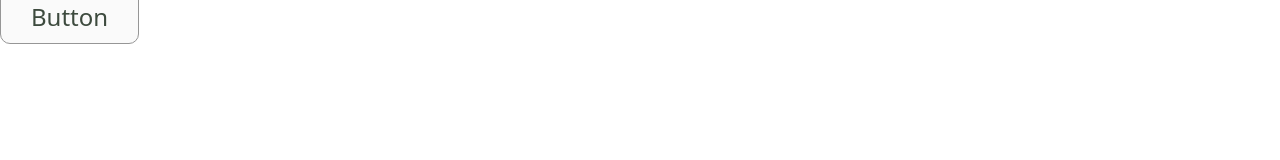
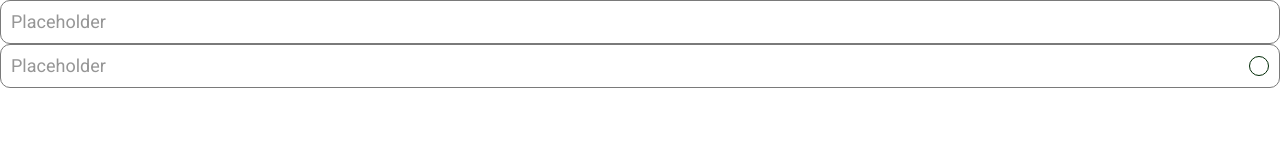
Before and after one commit to Alekseypavlov14/qr-codes-landing, a website built with Vite: page index.html in a window 1280 px wide. Built offline with nearby package versions, Linux system fonts and the light colour scheme; a web font is replaced by a local one.

Commit message:
added input element

```diff
--- a/index.html
+++ b/index.html
@@ -10,7 +10,14 @@
 <body>
   <div class="container">
 
-    <a class="button">Button</a>
+    <div class="input">
+      <input placeholder="Placeholder" class="input__control">
+    </div>
+
+    <div class="input">
+      <input placeholder="Placeholder" class="input__control">
+      <div class="input__indicator"></div>
+    </div>
 
   </div>
 
--- a/src/style.css
+++ b/src/style.css
@@ -149,6 +149,46 @@ body {
   background-color: var(--primary-900);
 }
 
+.input {
+  width: 100%;
+  height: 44px;
+  padding: 0px 10px;
+
+  display: flex;
+  align-items: center;
+  gap: 10px;
+
+  background-color: var(--white);
+  border: 1px solid var(--dark-500);
+  border-radius: 10px;
+}
+.input__control {
+  display: block;
+  flex: 1 1 auto;
+
+  font-size: 18px;
+  font-family: 'Roboto';
+  color: var(--dark-100);
+  line-height: 1.1;
+
+  border: none;
+  outline: none;
+}
+.input__control:focus {
+  border: none;
+  outline: none;
+}
+.input__control::placeholder {
+  color: var(--dark-700);
+  line-height: 1.1;
+}
+.input__indicator {
+  flex: 0 0 20px;
+  aspect-ratio: 1;
+  border-radius: 50%;
+  border: 1px solid var(--dark-100);
+}
+
 @media (width <= 450px) {
   .chip {
     padding: 10px 20px;
@@ -157,4 +197,11 @@ body {
   .button {
     padding: 10px 15px;
   }
+
+  .input {
+    height: 40px;
+  }
+  .input__control {
+    font-size: 14px;
+  }
 }
```
